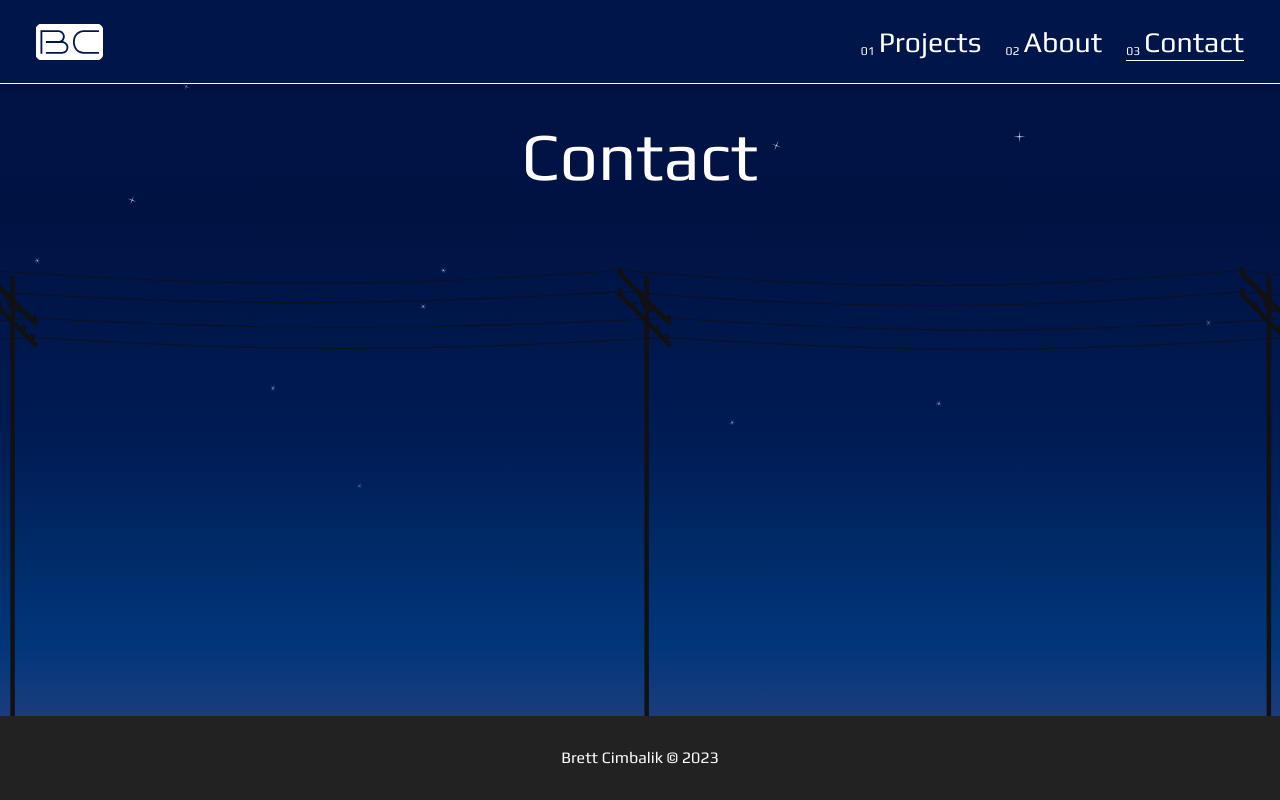
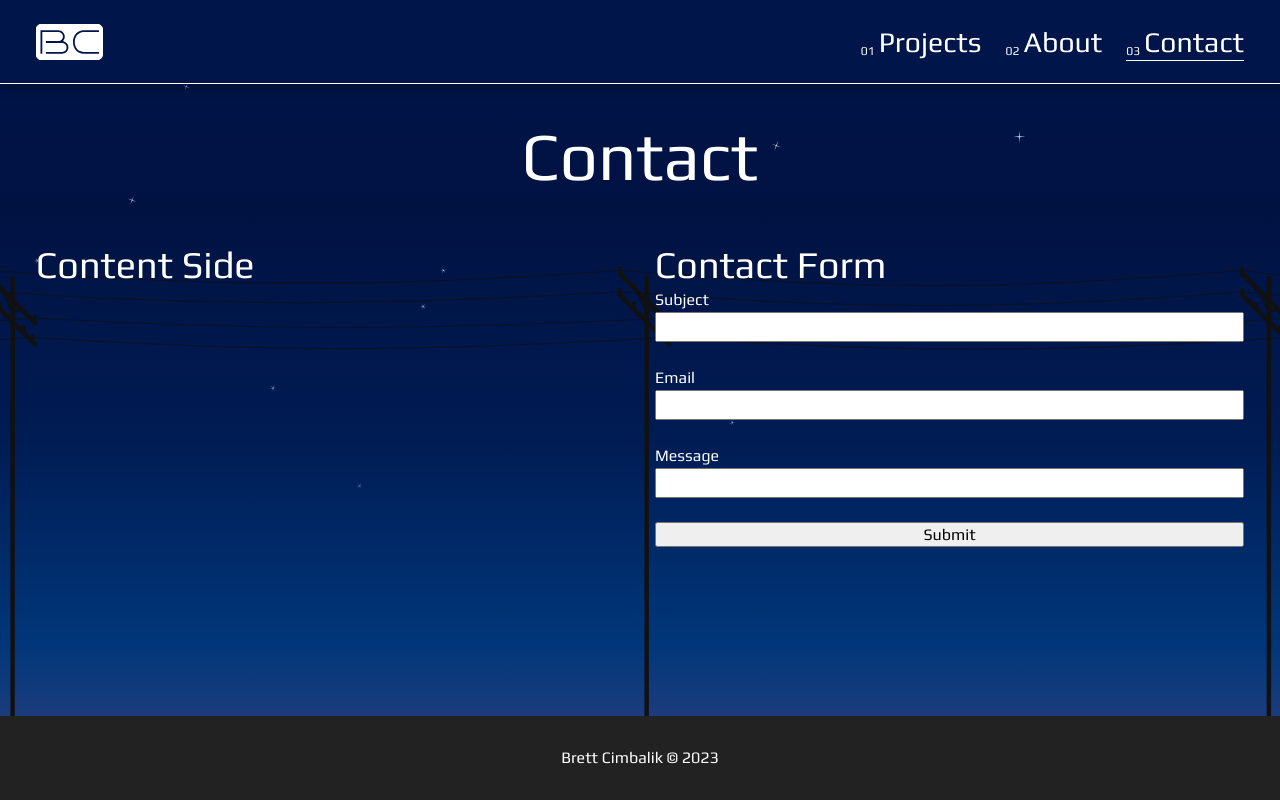
Before and after one commit to bcimbali/my-site-2, a Next.js app: page /contact in a window 1280 px wide. Built offline with nearby package versions, Linux system fonts and the light colour scheme.

Commit message:
feat(component): add initial contact form markup

```diff
--- /dev/null
+++ b/src/components/ContactForm/index.tsx
@@ -0,0 +1,74 @@
+import React from 'react';
+import styled, { css } from 'styled-components';
+import { useForm, SubmitHandler } from 'react-hook-form';
+
+type Inputs = {
+  subject: string;
+  email: string;
+  message: string;
+};
+
+const Error = styled.span`
+  ${({ theme: { themeColors } }) => css`
+    color: ${themeColors.warning};
+  `}
+`;
+
+const Form = styled.form`
+  ${({ theme: { spacing } }) => css`
+    display: grid;
+    gap: ${spacing[0]};
+  `}
+`;
+
+const InputWrapper = styled.div`
+  display: grid;
+`;
+
+const Label = styled.label`
+  ${({ theme: { colors } }) => css`
+    color: ${colors.white};
+  `}
+`;
+
+const OuterContainer = styled.div`
+  width: 100%;
+`;
+
+const ContactForm = () => {
+  const {
+    register,
+    handleSubmit,
+    formState: { errors }
+  } = useForm<Inputs>();
+
+  const onSubmit: SubmitHandler<Inputs> = (data) => console.log(data);
+
+  return (
+    <OuterContainer>
+      <h3>Contact Form</h3>
+      <Form onSubmit={handleSubmit(onSubmit)}>
+        <InputWrapper>
+          <Label htmlFor="subject">Subject</Label>
+          <input defaultValue="" {...register('subject')} />
+        </InputWrapper>
+
+        <InputWrapper>
+          <Label htmlFor="email">Email</Label>
+          <input defaultValue="" {...register('email', { required: true })} />
+          {errors.email && <Error>This field is required</Error>}
+        </InputWrapper>
+
+        <InputWrapper>
+          <Label htmlFor="message">Message</Label>
+          <input defaultValue="" {...register('message', { required: true })} />
+          {errors.message && <Error>This field is required</Error>}
+        </InputWrapper>
+
+        <input type="submit" />
+      </Form>
+    </OuterContainer>
+  );
+};
+
+export default ContactForm;
--- a/src/components/ContactPage/index.tsx
+++ b/src/components/ContactPage/index.tsx
@@ -1,20 +1,43 @@
 'use client';
 
-import styled from 'styled-components';
+import styled, { css } from 'styled-components';
 import React from 'react';
 import PageTitle from '@/components/PageTitle';
+import ContactForm from '@/components/ContactForm';
 
-const StyledDiv = styled.div`
+const ContentSide = styled.h3`
+  width: 100%;
+`;
+
+const InnerContainer = styled.div`
+  ${({ theme: { mediaQuery, spacing } }) => css`
+    display: flex;
+    flex-direction: column;
+    gap: ${spacing[1]};
+
+    ${mediaQuery('lg')(`
+      flex-direction: row;
+    `)}
+  `}
+`;
+
+const OuterContainer = styled.div`
+  align-self: start;
   display: flex;
+  flex-direction: column;
   grid-column: 1/-1;
   justify-content: center;
 `;
 
 const ContactPage = () => {
   return (
-    <StyledDiv>
+    <OuterContainer>
       <PageTitle>Contact</PageTitle>
-    </StyledDiv>
+      <InnerContainer>
+        <ContentSide>Content Side</ContentSide>
+        <ContactForm />
+      </InnerContainer>
+    </OuterContainer>
   );
 };
 
--- a/src/styling/themes/darkTheme.ts
+++ b/src/styling/themes/darkTheme.ts
@@ -54,7 +54,8 @@ const theme = {
     mobileDropdownFg: colors.white,
     // navbarBg: '#004694',
     navbarBg: colors.blue,
-    secondary: '#380D8B'
+    secondary: '#380D8B',
+    warning: colors.red
   },
   layout: gridValues,
   linkHover,
```
